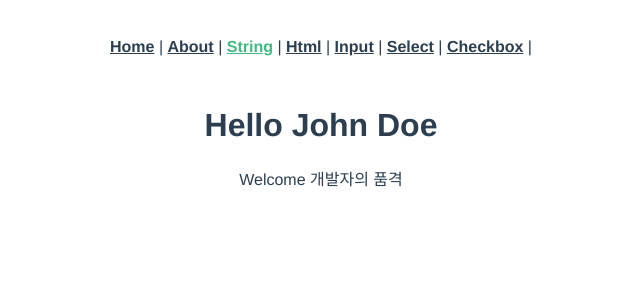
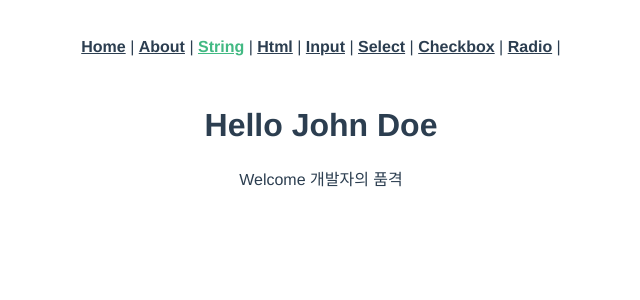
Before and after one commit to hellose/vue3-study, a Vue app: page /databinding/string in a window 1280 px wide. Shown: the top 300 px of the page, without its empty margins (319-959 px from the left). Built offline with nearby package versions, Linux system fonts and the light colour scheme.

Commit message:
v-model (radio)

```diff
--- a/src/App.vue
+++ b/src/App.vue
@@ -7,6 +7,7 @@
     <router-link to="/databinding/input">Input</router-link> |
     <router-link to="/databinding/select">Select</router-link> |
     <router-link to="/databinding/checkbox">Checkbox</router-link> |
+    <router-link to="/databinding/radio">Radio</router-link> |
   </nav>
   <router-view />
 </template>
```
